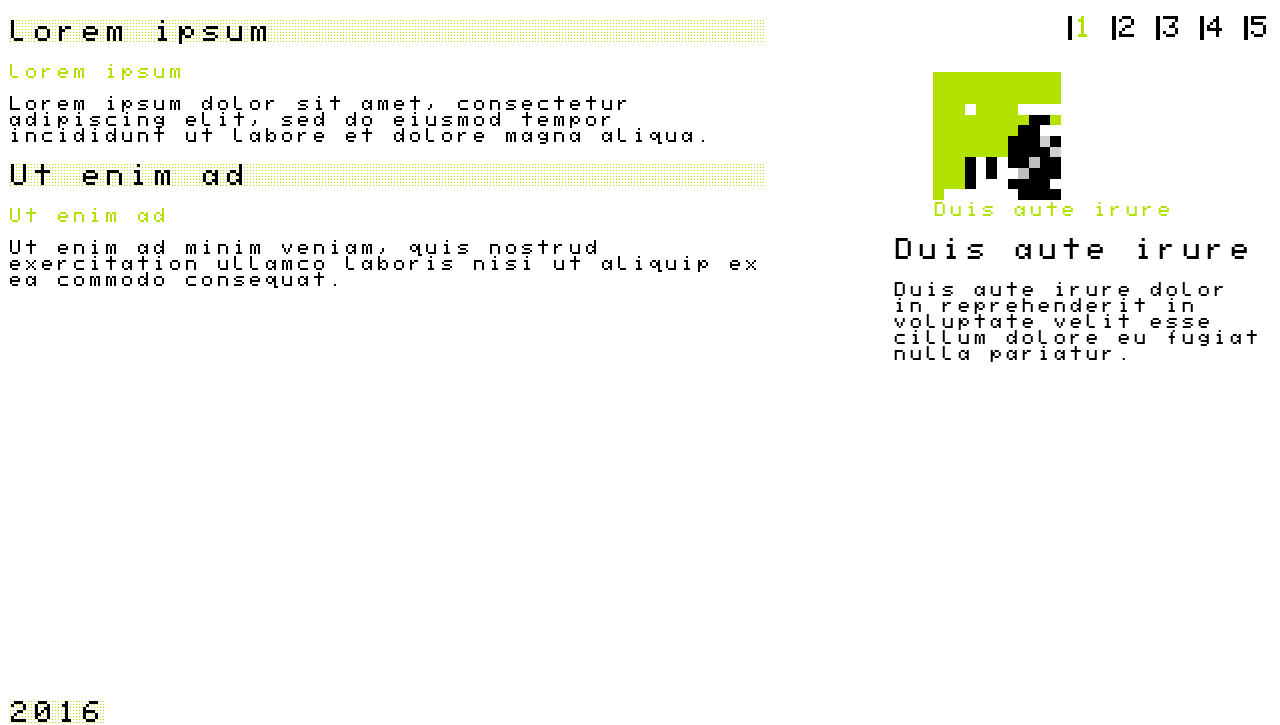
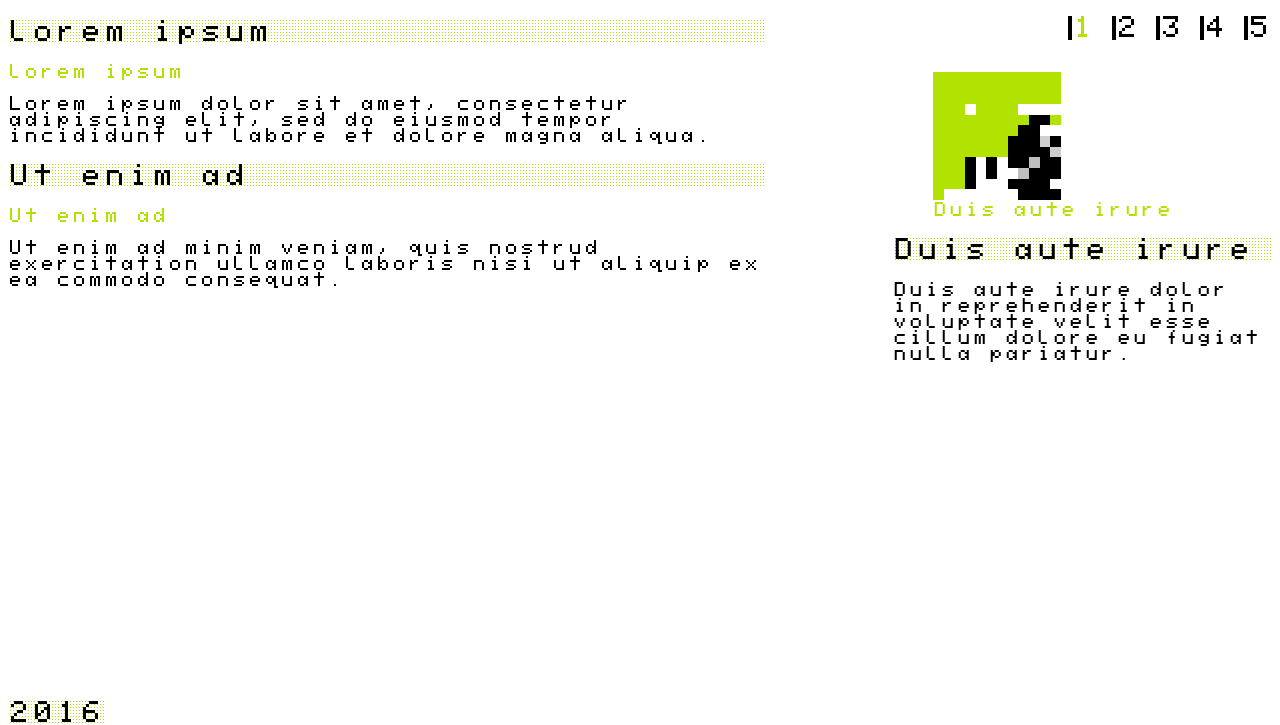
Before and after one commit to cranb3rry/itpn, a plain HTML site: page index.html in a window 1280 px wide. Shown: the part 75-800 px from the top of the page. Drawn offline with Linux system fonts and the light colour scheme.

Commit message:
modified:   index.html

```diff
--- a/index.html
+++ b/index.html
@@ -36,7 +36,7 @@
     		<img src="dummy.png" alt="dummy picture">
     		<figcaption class="green_8">Duis aute irure</figcaption>
     	</figure>
-    	<h2>Duis aute irure</h2>
+    	<h2 class="green_dot">Duis aute irure</h2>
     	<p>Duis aute irure dolor in reprehenderit in voluptate velit esse cillum dolore eu fugiat nulla pariatur.</p>
     </aside>
     <footer class="green_dot">
```
